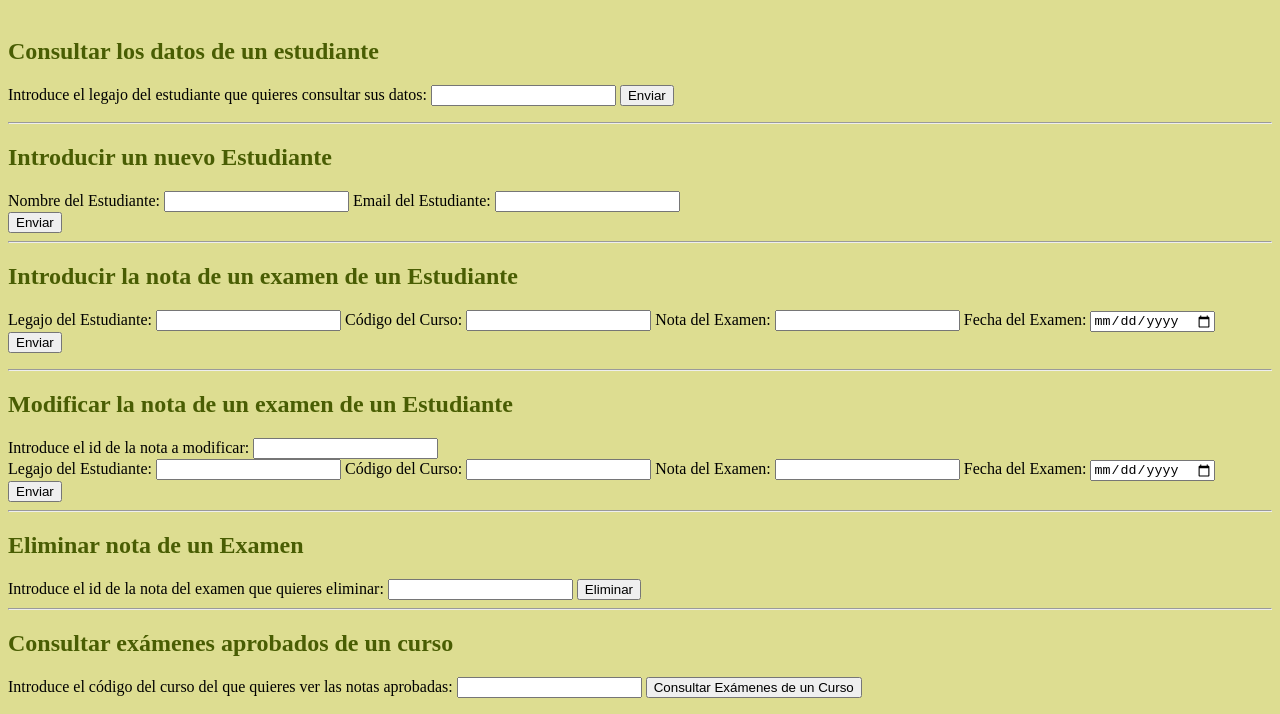
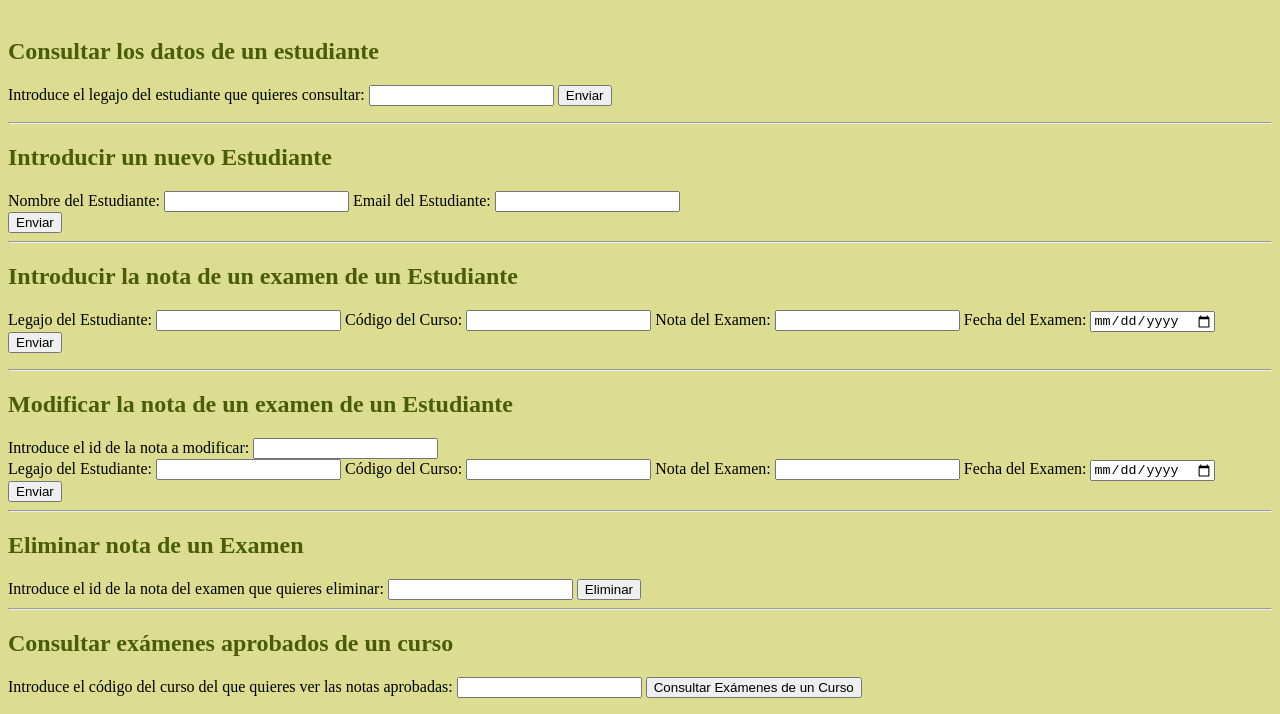
Before and after one commit to Angela-Iglesias/universidad, a website: page index.html in a window 1280 px wide. Shown: the part 181-895 px from the top of the page. Drawn offline with Linux system fonts and the light colour scheme; no server answers.

Commit message:
Cambio de un label

```diff
--- a/index.html
+++ b/index.html
@@ -13,7 +13,7 @@
     <br>
 
     <h2>Consultar los datos de un estudiante</h2>
-    <label for="estudiante">Introduce el legajo del estudiante que quieres consultar sus datos:</label>
+    <label for="estudiante">Introduce el legajo del estudiante que quieres consultar:</label>
     <input type="number" id="estudiante">
     <button onclick="verEstudiante()">Enviar</button>
     <p id="resultadoEstudiante"></p>
```
